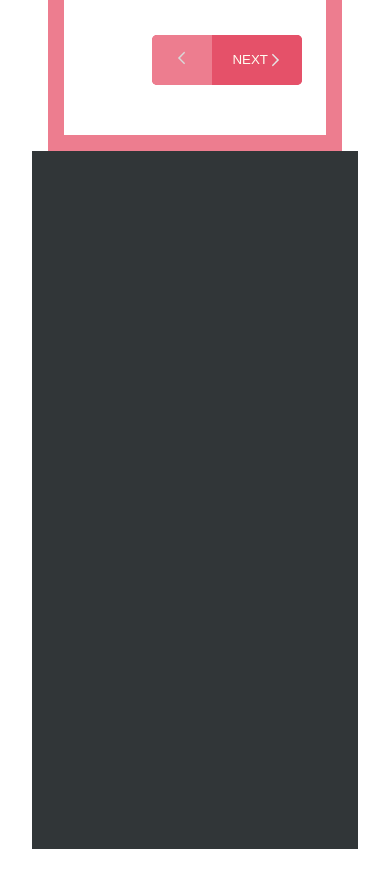
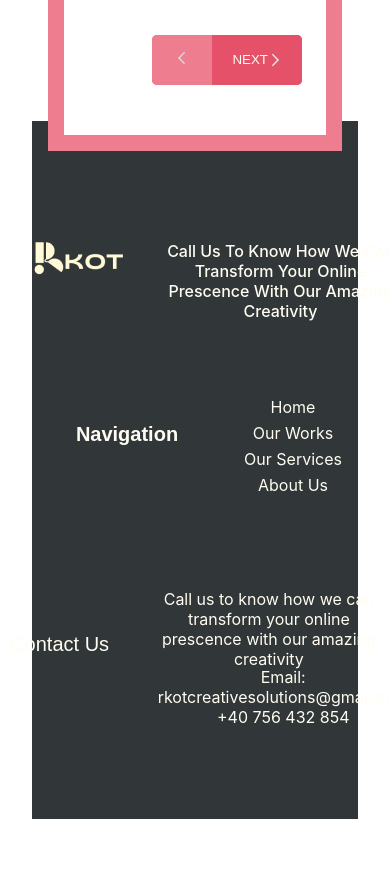
Before and after one commit to rkotchamp/rkot-agency, a React (Vite) app: page / in a window 390 px wide. Shown: the part 5800-6681 px from the top of the page. After the commit the page ends 6651 px from the top, so only its background shows below. Built offline with nearby package versions, Linux system fonts and the light colour scheme.

Commit message:
created the foter and styled the mobile responsiveness

```diff
--- a/src/Components/Footer/Footer.css
+++ b/src/Components/Footer/Footer.css
@@ -2,4 +2,91 @@
   width: 100%;
   height: 698px;
   background-color: var(--body-color);
+  display: flex;
+  justify-content: center;
+  align-items: center;
+  gap: var(--big-hor-spacing);
 }
+
+.imagesAndHeader p {
+  width: 442px;
+  height: 41px;
+  font-size: var(--small-subHeading-font-size);
+  color: var(--primary-color);
+  font-family: var(--primary-font-family);
+  font-weight: 500;
+  text-transform: capitalize;
+}
+
+.navContainer p {
+  width: 196px;
+  height: 34px;
+  color: var(--primary-color);
+  font-family: var(--secondary-font-family);
+  font-weight: 700;
+  font-size: 20px;
+  margin-bottom: 18px;
+}
+
+.navContainer ul li {
+  width: 136px;
+  height: 26px;
+  list-style: none;
+  font-family: var(--primary-font-family);
+  font-size: var(--small-subHeading-font-size);
+  color: var(--primary-color);
+}
+
+.contactArea .headerArea {
+  width: 196px;
+  height: 32px;
+  font-family: var(--secondary-font-family);
+  font-size: 20px;
+  color: var(--primary-color);
+  margin-bottom: 18px;
+  text-transform: capitalize;
+}
+.contactArea p {
+  color: var(--primary-color);
+  font-family: var(--primary-font-family);
+}
+
+.contactArea .contactMessage {
+  width: 442px;
+  height: 41px;
+  max-width: 442px;
+  max-height: 41px;
+  font-size: 16px;
+  color: var(--primary-color);
+  margin-bottom: 37px;
+  font-family: var(--primary-font-family);
+}
+
+@media only screen and (max-width: 600px) {
+  .footer__container {
+    flex-direction: column;
+    /* gap: var(--small-vert-spacing); */
+  }
+
+  .imagesAndHeader p {
+    width: 242px;
+  }
+  .imagesAndHeader {
+    display: flex;
+    align-items: center;
+  }
+
+  .navContainer {
+    display: flex;
+    align-items: center;
+  }
+
+  .contactArea {
+    display: flex;
+    align-items: center;
+  }
+
+  .contactArea .contactMessage {
+    width: 242px;
+  }
+}
--- a/src/Components/Footer/Footer.jsx
+++ b/src/Components/Footer/Footer.jsx
@@ -1,9 +1,37 @@
+import logoSec from "../../assets/Images/rkotlogo.png";
+
 import "./Footer.css";
 
 function Footer() {
   return (
     <div className="footer__container">
-      <div className=""></div>
+      <div className="imagesAndHeader">
+        <img src={logoSec} alt="rkot Web design agency logo" />
+        <p>
+          Call us to know how we can transform your online prescence with our
+          amazing creativity
+        </p>
+      </div>
+      <div className="navContainer">
+        <p>Navigation</p>
+        <ul>
+          <li>Home</li>
+          <li>Our Works</li>
+          <li>Our Services</li>
+          <li>About Us</li>
+        </ul>
+      </div>
+      <div className="contactArea">
+        <p className="headerArea">Contact us</p>
+        <div className="messageContainer">
+          <p className="contactMessage">
+            Call us to know how we can transform your online prescence with our
+            amazing creativity
+          </p>
+          <p>Email: rkotcreativesolutions@gmail.com</p>
+          <p>+40 756 432 854</p>
+        </div>
+      </div>
     </div>
   );
 }
--- a/src/Components/OpenBurgerMenu/BurgerMenu.jsx
+++ b/src/Components/OpenBurgerMenu/BurgerMenu.jsx
@@ -1,6 +1,6 @@
 import { useEffect, useContext } from "react";
 import { IoIosClose } from "react-icons/io";
-import logo from "../../assets/Images/rkot logo.png";
+import logo from "../../assets/Images/rkotlogo.png";
 
 import NavShowContext from "../../context/NavShowContext";
 import "./BurgerMenu.css";
--- a/src/Components/Testimonials&Contacts/Contact/Contact.css
+++ b/src/Components/Testimonials&Contacts/Contact/Contact.css
@@ -3,6 +3,8 @@
   height: 883px;
   border: 16px solid var(--light-focus-color);
   overflow: hidden;
+  margin-bottom: -30px;
+  background-color: #fff;
 }
 
 .contact_container .indicator_container {
```
Also changed, not shown: src/assets/Images/rkotlogo.png (renamed from src/assets/Images/rkot logo.png).
